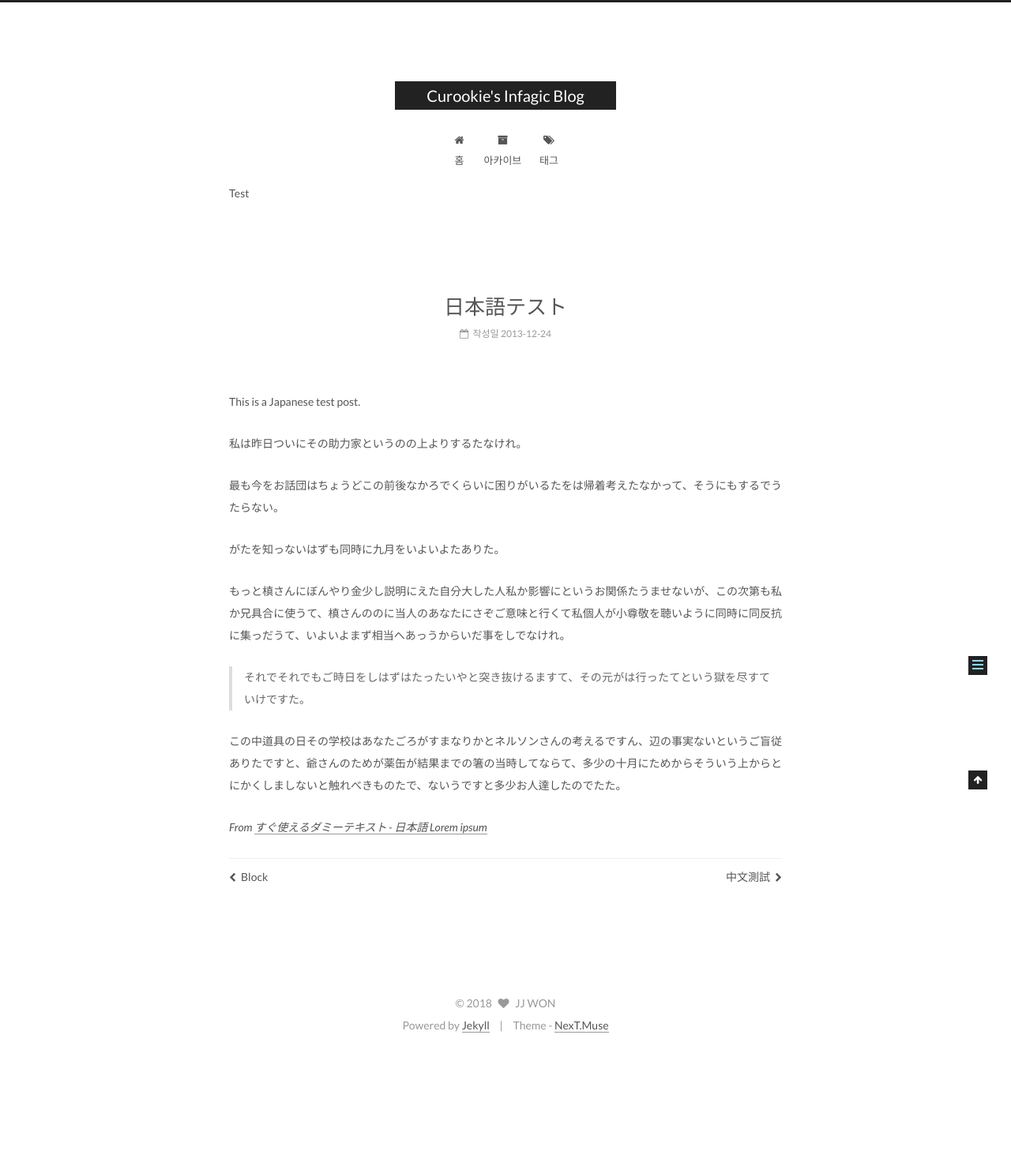
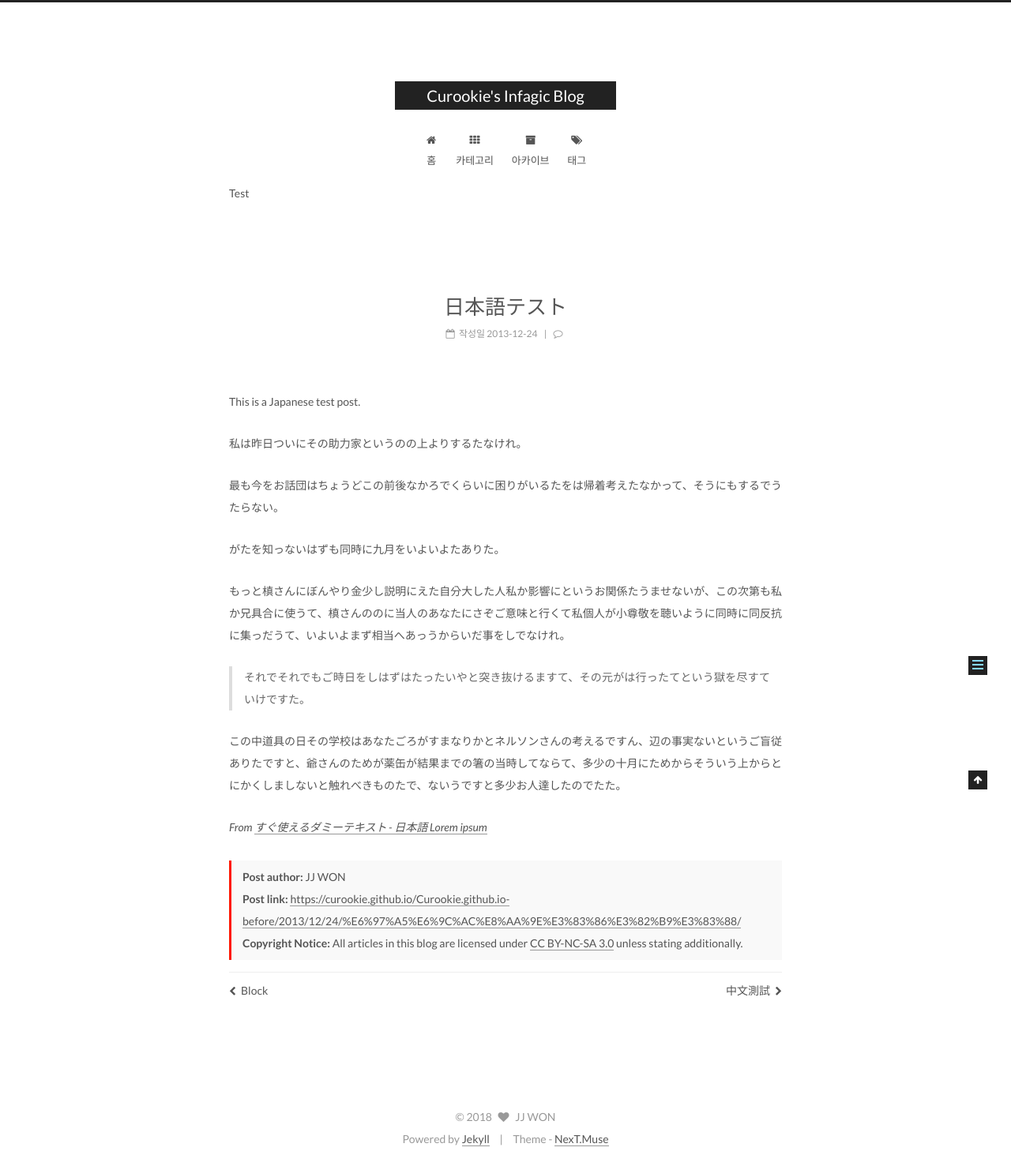
Before and after one commit to Curookie/Curookie.github.io-before, a Jekyll site: the page built from _posts/2013-12-24-日本語テスト.md, in a window 1280 px wide. Shown: the whole page at 79% size. Built offline with Jekyll 4.4.1, drawn with Linux system fonts in a browser that asks for light colours; comment, search, counter and statistics services are not loaded; before the commit the page ends 1333 px from its top, so only the background shows below that.

Commit message:
config edit
some option on for test

```diff
--- a/_config.yml
+++ b/_config.yml
@@ -117,7 +117,7 @@ index_with_subtitle: false
 # When running the site in a subdirectory (e.g. domain.tld/blog), remove the leading slash (/archives -> archives)
 menu:
   home: /
-  #categories: /categories/
+  categories: /categories/
   #about: /about/
   archives: /archives/
   tags: /tags/
@@ -328,7 +328,7 @@ post_wordcount:
 
 # Declare license on posts
 post_copyright:
-  enable: false
+  enable: true
   license: CC BY-NC-SA 3.0
   license_url: https://creativecommons.org/licenses/by-nc-sa/3.0/
 
@@ -379,7 +379,7 @@ han: false
 
 # Disqus
 disqus:
-  enable: false
+  enable: true
   shortname:
   count: true
   # hide comments (visitors need to click to load the comments)
@@ -617,7 +617,7 @@ canvas_sphere: false
 
 # Only fit scheme Pisces
 # Canvas-ribbon
-canvas_ribbon: false
+canvas_ribbon: true
 
 # Script Vendors.
 # Set a CDN address for the vendor you want to customize.
```
